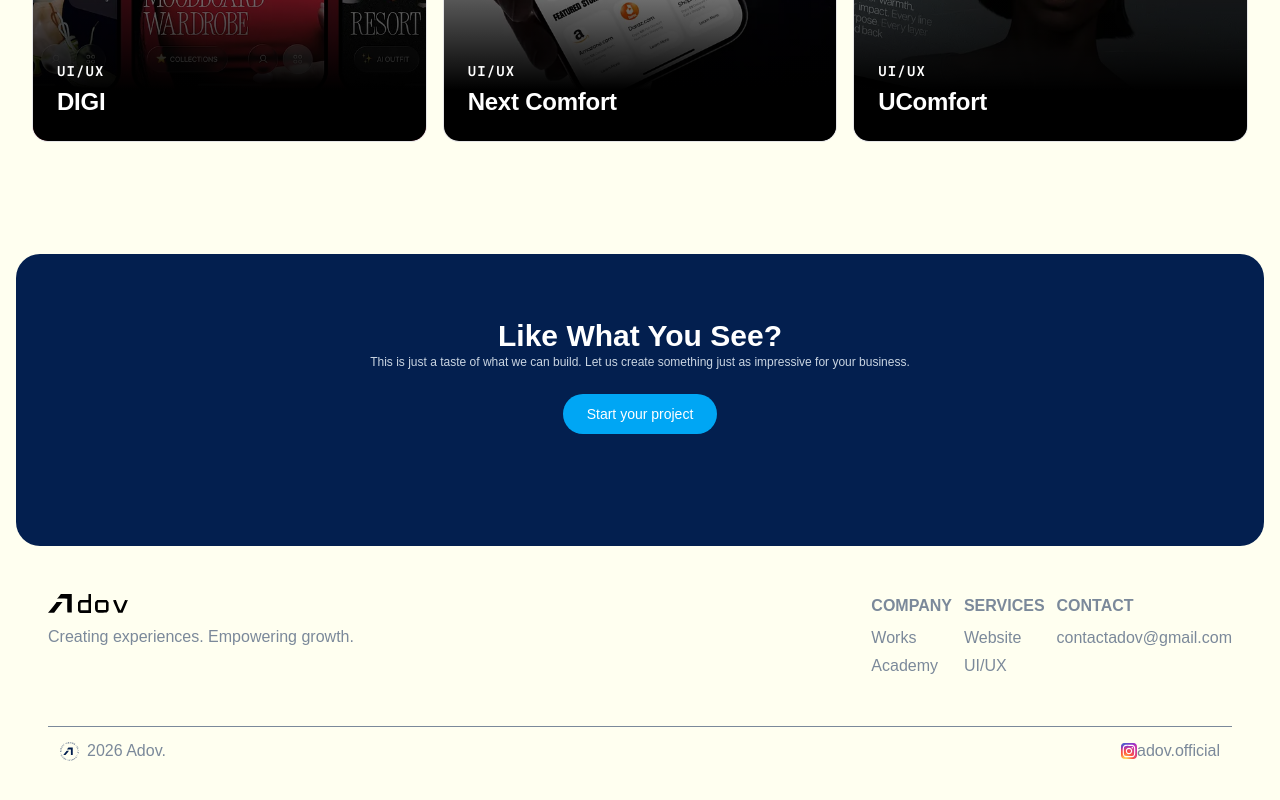
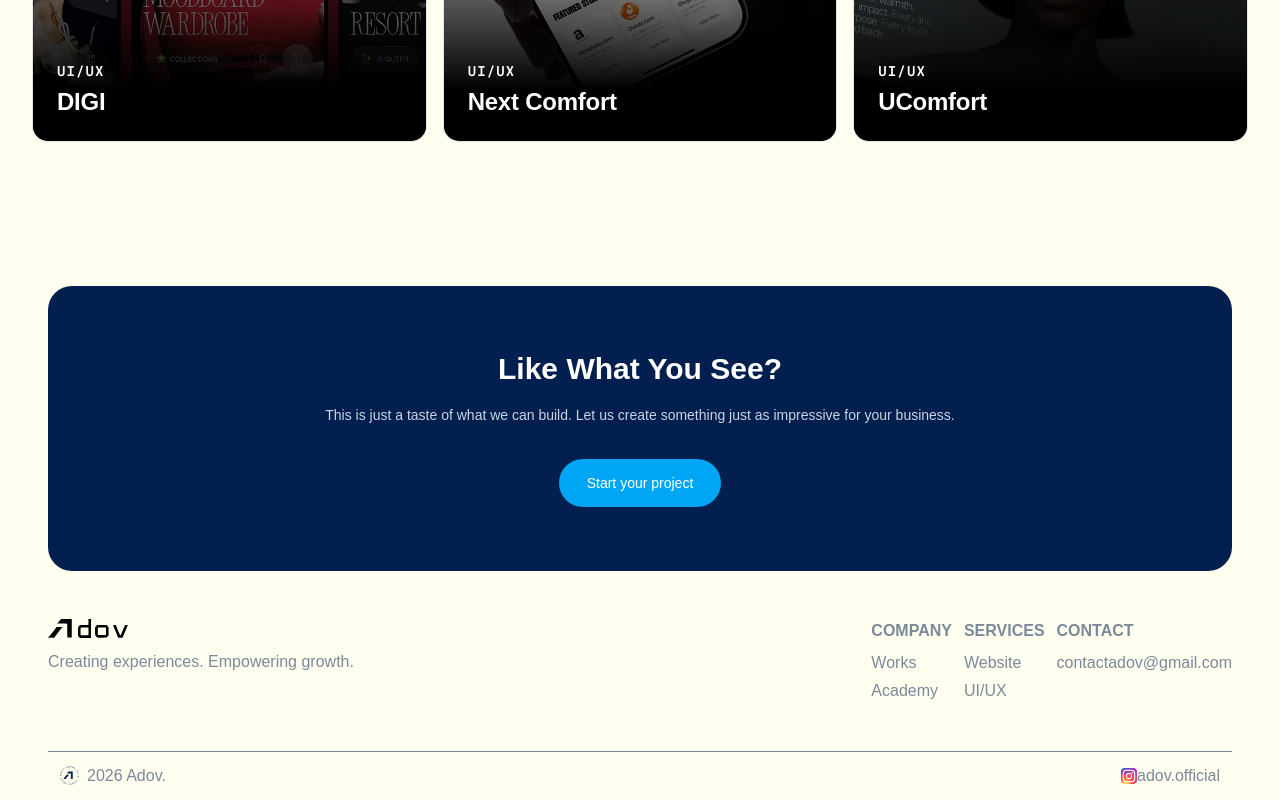
Before and after one commit to Dave-241/adov_capstone, a Next.js app: page /works in a window 1280 px wide. Shown: the part 3075-3875 px from the top of the page. Before the commit the page ends 3850 px from the top, so only its background shows below. Built offline with nearby package versions, Linux system fonts and the light colour scheme.

Commit message:
Update worksCTA.tsx

```diff
--- a/app/components/WorksCTA.tsx
+++ b/app/components/WorksCTA.tsx
@@ -2,17 +2,25 @@ import Link from "next/link";
 
 export default function StartProject() {
   return (
-    <section className=" md:pt-20  w-full mx-auto max-w-7xl md:px-12  px-4 pt-12 ">
-      <div className=" mx-auto w-full bg-[#031F4F] rounded-3xl text-center py-12 md:pt-16 md:pb-30">
-        <h2 className="text-white text-2xl md:text-3xl font-bold">
-          Like What You See?</h2>
-        <p className="text-slate-300 text-balance text-xs md:px-0  mb-8">
-          This is just a taste of what we can build. Let us create something just as impressive for your business.</p>
+    <section className="w-full mx-auto max-w-7xl px-4 pt-12 md:px-12 md:pt-20">
+      <div className="w-full rounded-3xl bg-[#031F4F] px-6 py-12 text-center md:px-12 md:py-16">
+
+        <h2 className="text-2xl font-bold leading-tight text-white md:text-3xl">
+          Like What You See?
+        </h2>
+
+        <p className="mx-auto mt-4 max-w-2xl text-xs leading-relaxed text-slate-300 md:text-sm">
+          This is just a taste of what we can build. Let us create something
+          just as impressive for your business.
+        </p>
+
         <Link
           href="/contact"
-          className="bg-sky-500 hover:bg-sky-400 text-white text-sm font-medium px-6 py-3 rounded-full transition">
+          className="mx-auto mt-8 inline-flex h-12 items-center justify-center rounded-full bg-sky-500 px-7 text-sm font-medium text-white transition hover:bg-sky-400"
+        >
           Start your project
         </Link>
+
       </div>
     </section>
   );
```
Lines whose indentation alone changed are shown as unchanged.
